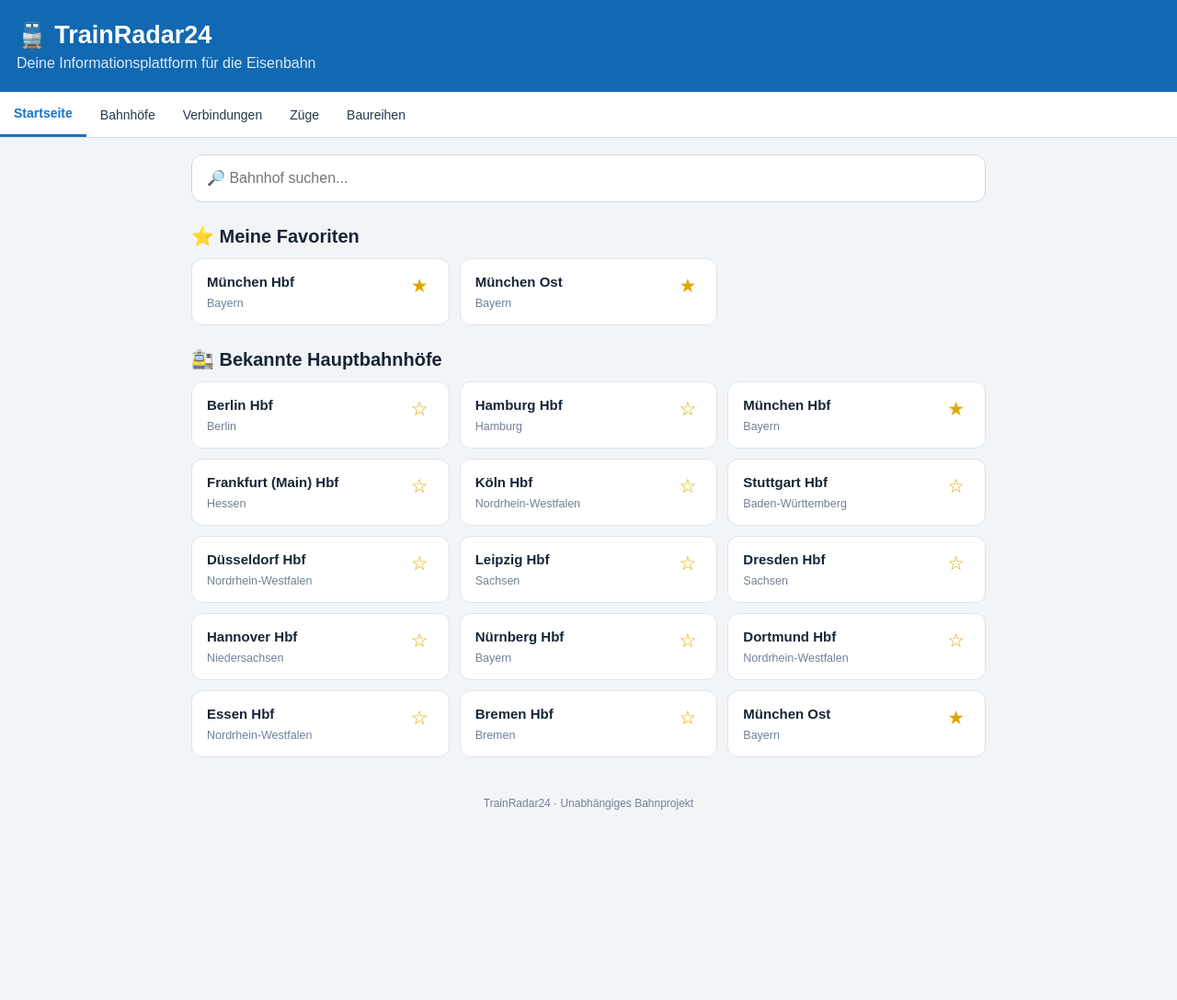
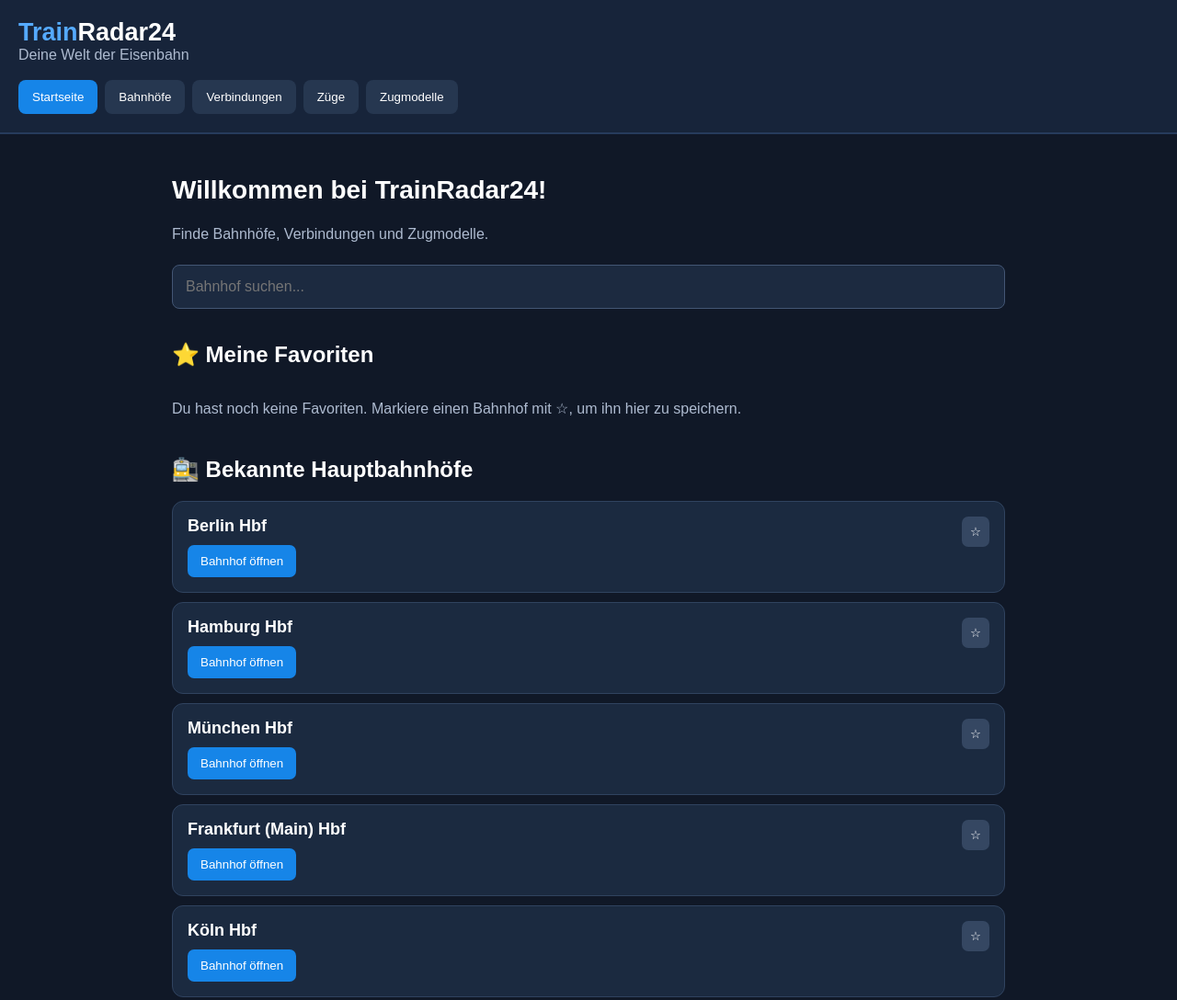
Before and after one commit to rherbergmercedes-oss/TrainRadar24, a plain HTML site: page index.html in a window 1280 px wide. Shown: the top 1088 px of the page at 92% size. Before the commit the page ends 906 px from the top, so only its background shows below. Drawn offline with Linux system fonts and the light colour scheme.

Commit message:
index.html aktualisieren

```diff
--- a/index.html
+++ b/index.html
@@ -7,117 +7,133 @@
 <title>TrainRadar24</title>
 
 <style>
-:root {
-  --blue: #1675c5;
-  --bg: #f2f5f8;
-  --card: #ffffff;
-  --text: #172536;
-  --muted: #718096;
-}
 * { box-sizing: border-box; }
 
 body {
   margin: 0;
-  background: var(--bg);
-  color: var(--text);
   font-family: Arial, sans-serif;
+  background: #101827;
+  color: white;
 }
+
 header {
-  background: #1269b1;
-  color: white;
-  padding: 22px 18px;
+  background: #17243a;
+  padding: 20px;
+  border-bottom: 2px solid #263b5c;
 }
-header h1 {
-  margin: 0;
+
+.logo {
   font-size: 27px;
+  font-weight: bold;
+  color: #55aaff;
 }
-header p {
-  margin: 6px 0 0;
-  opacity: .85;
-}
+
+.logo span { color: white; }
+
 nav {
   display: flex;
-  overflow-x: auto;
-  background: white;
-  border-bottom: 1px solid #ddd;
+  gap: 8px;
+  flex-wrap: wrap;
+  margin-top: 18px;
 }
+
 nav button {
+  background: #263750;
+  color: white;
   border: 0;
-  background: white;
-  padding: 15px;
-  white-space: nowrap;
-  font-size: 14px;
-  color: #26384b;
+  padding: 11px 15px;
+  border-radius: 8px;
+  cursor: pointer;
 }
+
 nav button.active {
-  color: var(--blue);
-  border-bottom: 3px solid var(--blue);
+  background: #1685e8;
+}
+
+main {
+  max-width: 950px;
+  margin: auto;
+  padding: 22px;
+}
+
+h1 { font-size: 28px; }
+h2 { margin-top: 28px; }
+
+.subtitle { color: #aebbd0; }
+
+input, select {
+  width: 100%;
+  padding: 14px;
+  margin: 8px 0;
+  border-radius: 8px;
+  border: 1px solid #435674;
+  background: #1c2a40;
+  color: white;
+  font-size: 16px;
+}
+
+.card {
+  background: #1b2a40;
+  border: 1px solid #30435f;
+  padding: 16px;
+  border-radius: 12px;
+  margin: 10px 0;
+}
+
+.station-name {
+  font-size: 18px;
   font-weight: bold;
 }
-main {
-  max-width: 900px;
-  margin: auto;
-  padding: 18px;
+
+.small {
+  color: #aebbd0;
+  font-size: 14px;
+  margin-top: 6px;
 }
-h2 {
-  font-size: 20px;
-  margin: 25px 0 12px;
+
+button.action {
+  background: #1685e8;
+  color: white;
+  border: none;
+  padding: 10px 14px;
+  border-radius: 7px;
+  cursor: pointer;
+  margin-top: 10px;
 }
-.search {
-  width: 100%;
+
+button.secondary {
+  background: #354762;
+}
+
+button.favorite {
+  float: right;
+  background: #354762;
+  color: white;
+  border: 0;
+  border-radius: 7px;
+  padding: 9px;
+  cursor: pointer;
+}
+
+.empty {
+  color: #aebbd0;
+  padding: 15px 0;
+}
+
+.result {
+  background: #203b56;
   padding: 16px;
-  border: 1px solid #d1d9e0;
-  border-radius: 12px;
-  font-size: 16px;
-  background: white;
+  border-radius: 10px;
+  margin-top: 15px;
 }
-.grid {
-  display: grid;
-  grid-template-columns: repeat(2, minmax(0, 1fr));
-  gap: 11px;
-}
-.station {
-  background: var(--card);
-  padding: 16px;
-  border-radius: 12px;
-  border: 1px solid #e0e5eb;
-  cursor: pointer;
-  text-align: left;
-  color: var(--text);
-  font-size: 15px;
-}
-.station strong {
-  display: block;
-  margin-bottom: 5px;
-}
-.station small {
-  color: var(--muted);
-}
-.station:active { background: #e5f1fc; }
-.card {
-  background: white;
-  border: 1px solid #e0e5eb;
-  border-radius: 12px;
-  padding: 16px;
-  margin-bottom: 10px;
-}
-.favorite {
-  color: #e2a500;
-  border: 0;
-  background: transparent;
-  font-size: 21px;
-  float: right;
-}
-.page { display: none; }
-.page.active { display: block; }
+
+.hidden { display: none; }
+
 footer {
   text-align: center;
-  padding: 25px;
-  color: var(--muted);
-  font-size: 12px;
-}
-@media (min-width: 650px) {
-  .grid { grid-template-columns: repeat(3, 1fr); }
+  color: #8191a8;
+  padding: 30px;
+  font-size: 13px;
 }
 </style>
 </head>
@@ -125,164 +141,366 @@ footer {
 <body>
 
 <header>
-  <h1>🚆 TrainRadar24</h1>
-  <p>Deine Informationsplattform für die Eisenbahn</p>
+  <div class="logo">Train<span>Radar24</span></div>
+  <div class="subtitle">Deine Welt der Eisenbahn</div>
+
+  <nav>
+    <button class="active" onclick="showPage('start',this)">Startseite</button>
+    <button onclick="showPage('stations',this)">Bahnhöfe</button>
+    <button onclick="showPage('connections',this)">Verbindungen</button>
+    <button onclick="showPage('trains',this)">Züge</button>
+    <button onclick="showPage('models',this)">Zugmodelle</button>
+  </nav>
 </header>
-
-<nav>
-  <button class="active" onclick="showPage('home',this)">Startseite</button>
-  <button onclick="showPage('stations',this)">Bahnhöfe</button>
-  <button onclick="showPage('connections',this)">Verbindungen</button>
-  <button onclick="showPage('trains',this)">Züge</button>
-  <button onclick="showPage('classes',this)">Baureihen</button>
-</nav>
 
 <main>
 
-<section id="home" class="page active">
-  <input class="search" id="homeSearch"
-    placeholder="🔎 Bahnhof suchen..."
-    oninput="filterStations('homeSearch','homeStations')">
+<!-- STARTSEITE -->
+<section id="start">
+  <h1>Willkommen bei TrainRadar24!</h1>
+  <p class="subtitle">Finde Bahnhöfe, Verbindungen und Zugmodelle.</p>
+
+  <input id="startSearch" placeholder="Bahnhof suchen..."
+         oninput="searchStations('startSearch','startResults')">
+
+  <div id="startResults"></div>
 
   <h2>⭐ Meine Favoriten</h2>
-  <div class="grid" id="favorites"></div>
+  <div id="favorites"></div>
 
   <h2>🚉 Bekannte Hauptbahnhöfe</h2>
-  <div class="grid" id="homeStations"></div>
+  <div id="popularStations"></div>
 </section>
 
-<section id="stations" class="page">
-  <h2>Bahnhof suchen</h2>
-  <input class="search" id="stationSearch"
-    placeholder="Bahnhof eingeben..."
-    oninput="filterStations('stationSearch','allStations')">
-  <div class="grid" id="allStations"></div>
+<!-- BAHNHÖFE -->
+<section id="stations" class="hidden">
+  <h1>Bahnhöfe</h1>
+  <p class="subtitle">Suche nach deinem Bahnhof.</p>
+
+  <input id="stationSearch" placeholder="Bahnhof eingeben..."
+         oninput="searchStations('stationSearch','stationResults')">
+
+  <div id="stationResults"></div>
 </section>
 
-<section id="connections" class="page">
-  <h2>Verbindungen</h2>
+<!-- VERBINDUNGEN -->
+<section id="connections" class="hidden">
+  <h1>Verbindungen</h1>
+  <p class="subtitle">Finde eine Zugverbindung zwischen zwei Bahnhöfen.</p>
+
   <div class="card">
-    <input class="search" placeholder="Von: Bahnhof">
-    <br><br>
-    <input class="search" placeholder="Nach: Bahnhof">
-    <br><br>
-    <button onclick="alert('Die echte Verbindungssuche wird noch angebunden.')">
+    <label>Von</label>
+    <input id="fromStation" placeholder="Startbahnhof">
+
+    <label>Nach</label>
+    <input id="toStation" placeholder="Zielbahnhof">
+
+    <label>Reisedatum</label>
+    <input id="travelDate" type="date">
+
+    <button class="action" onclick="searchConnection()">
       Verbindung suchen
     </button>
   </div>
+
+  <div id="connectionResult"></div>
 </section>
 
-<section id="trains" class="page">
-  <h2>Zugsuche</h2>
-  <input class="search" placeholder="Zugnummer eingeben...">
-  <p>Hier erscheint später die Suche nach echten Zugnummern und Zugläufen.</p>
+<!-- ZÜGE -->
+<section id="trains" class="hidden">
+  <h1>Züge</h1>
+  <p class="subtitle">Hier wird später die Suche nach Zugnummern möglich sein.</p>
+
+  <div class="card">
+    <h3>🔎 Zug suchen</h3>
+    <input id="trainNumber" placeholder="Zum Beispiel ICE 515">
+    <button class="action" onclick="searchTrain()">Suchen</button>
+    <div id="trainResult"></div>
+  </div>
 </section>
 
-<section id="classes" class="page">
-  <h2>Baureihen</h2>
-  <input class="search" placeholder="Baureihe suchen...">
-  <p>Hier entsteht unsere deutsche Zugdatenbank.</p>
+<!-- ZUGMODELLE -->
+<section id="models" class="hidden">
+  <h1>Zugmodelle</h1>
+  <p class="subtitle">Entdecke verschiedene Baureihen und Zugtypen.</p>
+
+  <input id="modelSearch" placeholder="Zugmodell suchen..."
+         oninput="filterModels()">
+
+  <div id="modelResults"></div>
 </section>
 
-<section id="stationDetails" class="page">
-  <button onclick="showPage('home')">← Zurück</button>
-  <h2 id="stationTitle"></h2>
+<!-- BAHNHOFSDETAIL -->
+<section id="stationDetail" class="hidden">
+  <button class="action secondary" onclick="showPage('stations')">
+    ← Zurück
+  </button>
+
+  <h1 id="detailTitle"></h1>
+  <p class="subtitle">Bahnhofsinformationen</p>
+
   <div class="card">
-    <p>Abfahrten und Ankünfte für diesen Bahnhof werden hier angezeigt.</p>
-    <p><strong>Fahrplandaten:</strong> Noch nicht angebunden</p>
+    <h3>Abfahrten und Ankünfte</h3>
+    <p class="small">
+      Echte Fahrplandaten sind noch nicht angebunden.
+    </p>
   </div>
 </section>
 
 </main>
 
 <footer>
-  TrainRadar24 · Unabhängiges Bahnprojekt
+  TrainRadar24 · Dein Zugportal
 </footer>
 
 <script>
 const stations = [
-  ["Berlin Hbf","Berlin"],
-  ["Hamburg Hbf","Hamburg"],
-  ["München Hbf","Bayern"],
-  ["Frankfurt (Main) Hbf","Hessen"],
-  ["Köln Hbf","Nordrhein-Westfalen"],
-  ["Stuttgart Hbf","Baden-Württemberg"],
-  ["Düsseldorf Hbf","Nordrhein-Westfalen"],
-  ["Leipzig Hbf","Sachsen"],
-  ["Dresden Hbf","Sachsen"],
-  ["Hannover Hbf","Niedersachsen"],
-  ["Nürnberg Hbf","Bayern"],
-  ["Dortmund Hbf","Nordrhein-Westfalen"],
-  ["Essen Hbf","Nordrhein-Westfalen"],
-  ["Bremen Hbf","Bremen"],
-  ["München Ost","Bayern"],
-  ["Höhenkirchen-Siegertsbrunn","Bayern"],
-  ["Holzkirchen","Bayern"]
+  "Berlin Hbf",
+  "Hamburg Hbf",
+  "München Hbf",
+  "Frankfurt (Main) Hbf",
+  "Köln Hbf",
+  "Stuttgart Hbf",
+  "Düsseldorf Hbf",
+  "Leipzig Hbf",
+  "Dresden Hbf",
+  "Hannover Hbf",
+  "Nürnberg Hbf",
+  "Dortmund Hbf",
+  "Essen Hbf",
+  "Bremen Hbf",
+  "München Ost",
+  "Höhenkirchen-Siegertsbrunn",
+  "Holzkirchen"
 ];
 
+// Neue Favoritenliste: zunächst leer
 let favorites = JSON.parse(
-  localStorage.getItem("trainFavorites") || '["München Hbf","München Ost"]'
+  localStorage.getItem("tr24-favorites-v2") || "[]"
 );
 
-function showPage(id,button) {
-  document.querySelectorAll(".page").forEach(p => p.classList.remove("active"));
-  document.getElementById(id).classList.add("active");
+const models = [
+  {
+    name: "BR 420",
+    type: "S-Bahn",
+    manufacturer: "MAN, MBB und weitere",
+    description: "Elektrischer Triebzug, bekannt aus dem Münchner S-Bahn-Netz."
+  },
+  {
+    name: "BR 423",
+    type: "S-Bahn",
+    manufacturer: "Alstom",
+    description: "Elektrischer S-Bahn-Triebzug, unter anderem in München."
+  },
+  {
+    name: "BR 430",
+    type: "S-Bahn",
+    manufacturer: "Bombardier",
+    description: "Moderner elektrischer S-Bahn-Triebzug."
+  },
+  {
+    name: "BR 442",
+    type: "Regionalverkehr",
+    manufacturer: "Bombardier",
+    description: "Auch als Talent 2 bekannt."
+  },
+  {
+    name: "ICE 3",
+    type: "Fernverkehr",
+    manufacturer: "Siemens",
+    description: "Hochgeschwindigkeitszug der Deutschen Bahn."
+  },
+  {
+    name: "ICE 4",
+    type: "Fernverkehr",
+    manufacturer: "Siemens",
+    description: "Fernverkehrszug der Deutschen Bahn."
+  },
+  {
+    name: "ICE 1",
+    type: "Fernverkehr",
+    manufacturer: "Konsortium mehrerer Hersteller",
+    description: "Die erste ICE-Generation."
+  },
+  {
+    name: "BR 101",
+    type: "Elektrolokomotive",
+    manufacturer: "Adtranz",
+    description: "Elektrolokomotive im deutschen Fernverkehr."
+  },
+  {
+    name: "BR 146",
+    type: "Elektrolokomotive",
+    manufacturer: "Bombardier",
+    description: "Lokomotive für den Regionalverkehr."
+  }
+];
 
-  document.querySelectorAll("nav button").forEach(b => b.classList.remove("active"));
-  if(button) button.classList.add("active");
+function showPage(page, button) {
+  document.querySelectorAll("main section").forEach(section => {
+    section.classList.add("hidden");
+  });
+
+  document.getElementById(page).classList.remove("hidden");
+
+  document.querySelectorAll("nav button").forEach(btn => {
+    btn.classList.remove("active");
+  });
+
+  if (button) button.classList.add("active");
+
+  if (page === "start") renderStart();
+  if (page === "stations") {
+    searchStations("stationSearch", "stationResults");
+  }
+  if (page === "models") filterModels();
 }
 
-function stationCard(station) {
-  const name = station[0];
-  const isFavorite = favorites.includes(name);
-  return `
-    <div class="station" onclick="openStation('${name.replace(/'/g,"\\'")}')">
-      <button class="favorite" onclick="event.stopPropagation();toggleFavorite('${name.replace(/'/g,"\\'")}')">
-        ${isFavorite ? "★" : "☆"}
-      </button>
-      <strong>${name}</strong>
-      <small>${station[1]}</small>
-    </div>`;
+function renderStart() {
+  renderFavorites();
+
+  const popular = [
+    "Berlin Hbf",
+    "Hamburg Hbf",
+    "München Hbf",
+    "Frankfurt (Main) Hbf",
+    "Köln Hbf",
+    "Stuttgart Hbf"
+  ];
+
+  document.getElementById("popularStations").innerHTML =
+    popular.map(name => stationCard(name)).join("");
 }
 
-function renderStations() {
-  document.getElementById("homeStations").innerHTML =
-    stations.slice(0,15).map(stationCard).join("");
+function stationCard(name) {
+  const isFavorite = favorites.includes(name);
 
-  document.getElementById("allStations").innerHTML =
-    stations.map(stationCard).join("");
+  return `
+    <div class="card">
+      <button class="favorite" onclick="toggleFavorite('${name}')">
+        ${isFavorite ? "⭐" : "☆"}
+      </button>
+      <div class="station-name">${name}</div>
+      <button class="action" onclick="openStation('${name}')">
+        Bahnhof öffnen
+      </button>
+    </div>
+  `;
+}
 
-  document.getElementById("favorites").innerHTML =
-    stations.filter(s => favorites.includes(s[0]))
-      .map(stationCard).join("") || "<p>Noch keine Favoriten.</p>";
+function searchStations(inputId, resultId) {
+  const query = document.getElementById(inputId).value.toLowerCase();
+
+  const matches = stations.filter(name =>
+    name.toLowerCase().includes(query)
+  );
+
+  document.getElementById(resultId).innerHTML =
+    matches.length
+      ? matches.map(name => stationCard(name)).join("")
+      : '<p class="empty">Kein Bahnhof gefunden.</p>';
 }
 
 function toggleFavorite(name) {
-  favorites = favorites.includes(name)
-    ? favorites.filter(f => f !== name)
-    : [...favorites,name];
+  if (favorites.includes(name)) {
+    favorites = favorites.filter(item => item !== name);
+  } else {
+    favorites.push(name);
+  }
 
-  localStorage.setItem("trainFavorites",JSON.stringify(favorites));
-  renderStations();
+  localStorage.setItem(
+    "tr24-favorites-v2",
+    JSON.stringify(favorites)
+  );
+
+  renderStart();
+  searchStations("stationSearch", "stationResults");
 }
 
-function filterStations(inputId,resultId) {
-  const q = document.getElementById(inputId).value.toLowerCase();
-  const results = stations.filter(s =>
-    s[0].toLowerCase().includes(q) ||
-    s[1].toLowerCase().includes(q)
-  );
-  document.getElementById(resultId).innerHTML =
-    results.map(stationCard).join("") ||
-    "<p>Kein Bahnhof gefunden.</p>";
+function renderFavorites() {
+  const area = document.getElementById("favorites");
+
+  if (favorites.length === 0) {
+    area.innerHTML =
+      '<p class="empty">Du hast noch keine Favoriten. ' +
+      'Markiere einen Bahnhof mit ☆, um ihn hier zu speichern.</p>';
+    return;
+  }
+
+  area.innerHTML = favorites.map(name => stationCard(name)).join("");
 }
 
 function openStation(name) {
-  document.getElementById("stationTitle").textContent = name;
-  showPage("stationDetails");
+  document.querySelectorAll("main section").forEach(section => {
+    section.classList.add("hidden");
+  });
+
+  document.getElementById("stationDetail").classList.remove("hidden");
+  document.getElementById("detailTitle").textContent = name;
 }
 
-renderStations();
+function searchConnection() {
+  const from = document.getElementById("fromStation").value.trim();
+  const to = document.getElementById("toStation").value.trim();
+  const date = document.getElementById("travelDate").value;
+
+  const result = document.getElementById("connectionResult");
+
+  if (!from || !to) {
+    result.innerHTML =
+      '<p class="empty">Bitte Start- und Zielbahnhof eingeben.</p>';
+    return;
+  }
+
+  if (from.toLowerCase() === to.toLowerCase()) {
+    result.innerHTML =
+      '<p class="empty">Start und Ziel müssen unterschiedlich sein.</p>';
+    return;
+  }
+
+  result.innerHTML = `
+    <div class="result">
+      <h3>Deine Suche</h3>
+      <p><strong>${from}</strong> → <strong>${to}</strong></p>
+      <p class="small">Datum: ${date || "Nicht angegeben"}</p>
+      <p class="small">
+        Die Suche wurde vorbereitet. Echte Verbindungen und Abfahrtszeiten
+        sind noch nicht angebunden.
+      </p>
+    </div>
+  `;
+}
+
+function searchTrain() {
+  const number = document.getElementById("trainNumber").value.trim();
+
+  document.getElementById("trainResult").innerHTML = number
+    ? `<p class="small">Suche nach ${number}: Zugdaten sind noch nicht angebunden.</p>`
+    : '<p class="small">Bitte eine Zugnummer eingeben.</p>';
+}
+
+function filterModels() {
+  const query = document.getElementById("modelSearch").value.toLowerCase();
+
+  const matches = models.filter(model =>
+    (model.name + " " + model.type + " " + model.manufacturer)
+      .toLowerCase().includes(query)
+  );
+
+  document.getElementById("modelResults").innerHTML =
+    matches.length
+      ? matches.map(model => `
+        <div class="card">
+          <div class="station-name">${model.name}</div>
+          <div class="small">${model.type}</div>
+          <p>${model.description}</p>
+          <p class="small">Hersteller: ${model.manufacturer}</p>
+        </div>
+      `).join("")
+      : '<p class="empty">Kein Zugmodell gefunden.</p>';
+}
+
+renderStart();
 </script>
 
 </body>
```
